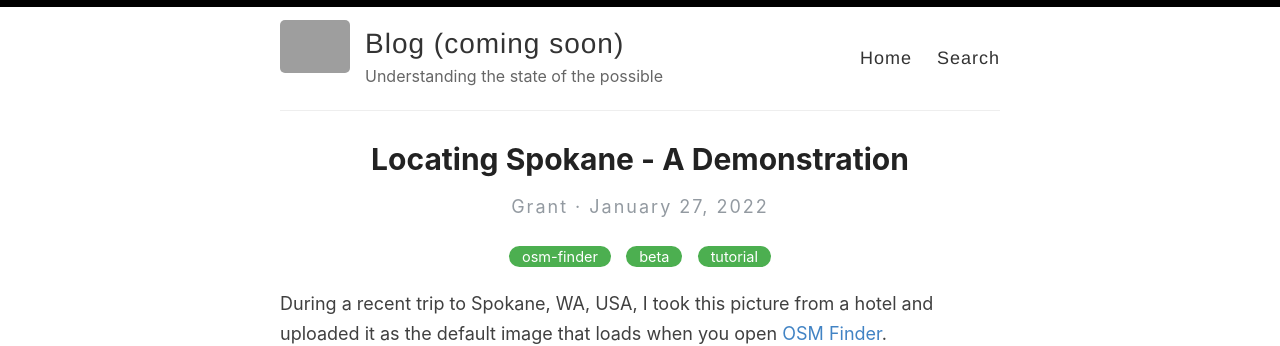
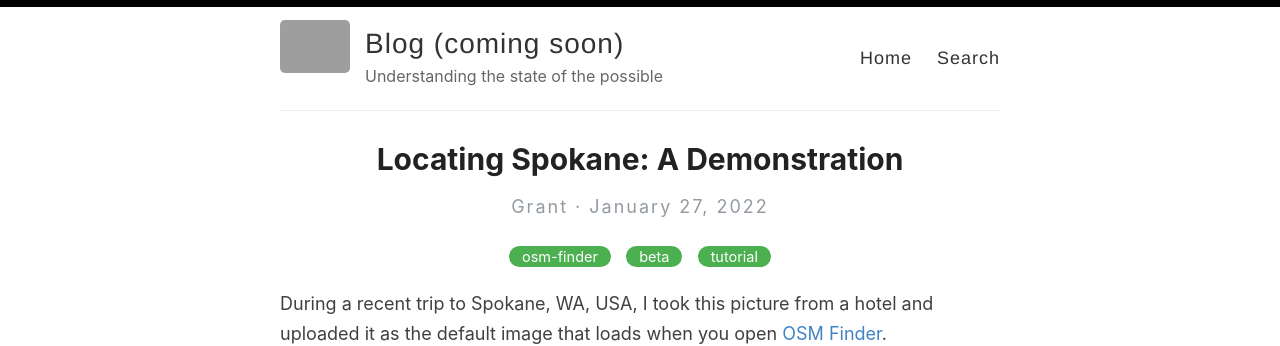
Before and after one commit to Xetnus/blog, a Jekyll site: the page built from _posts/2022-01-27-locating-spokane-a-demonstration.md, in a window 1280 px wide, cut to the strip 0-346 px from the top of the page. Built offline with Jekyll 4.4.1, drawn with Linux system fonts in a browser that asks for light colours; grey boxes are pictures that could not be loaded.

```diff
--- a/_posts/2022-01-27-locating-spokane-a-demonstration.md
+++ b/_posts/2022-01-27-locating-spokane-a-demonstration.md
@@ -1,6 +1,6 @@
 ---
 layout: post
-title: Locating Spokane - A Demonstration
+title: "Locating Spokane: A Demonstration"
 categories: [osm-finder, beta, tutorial]
 ---
 
```
